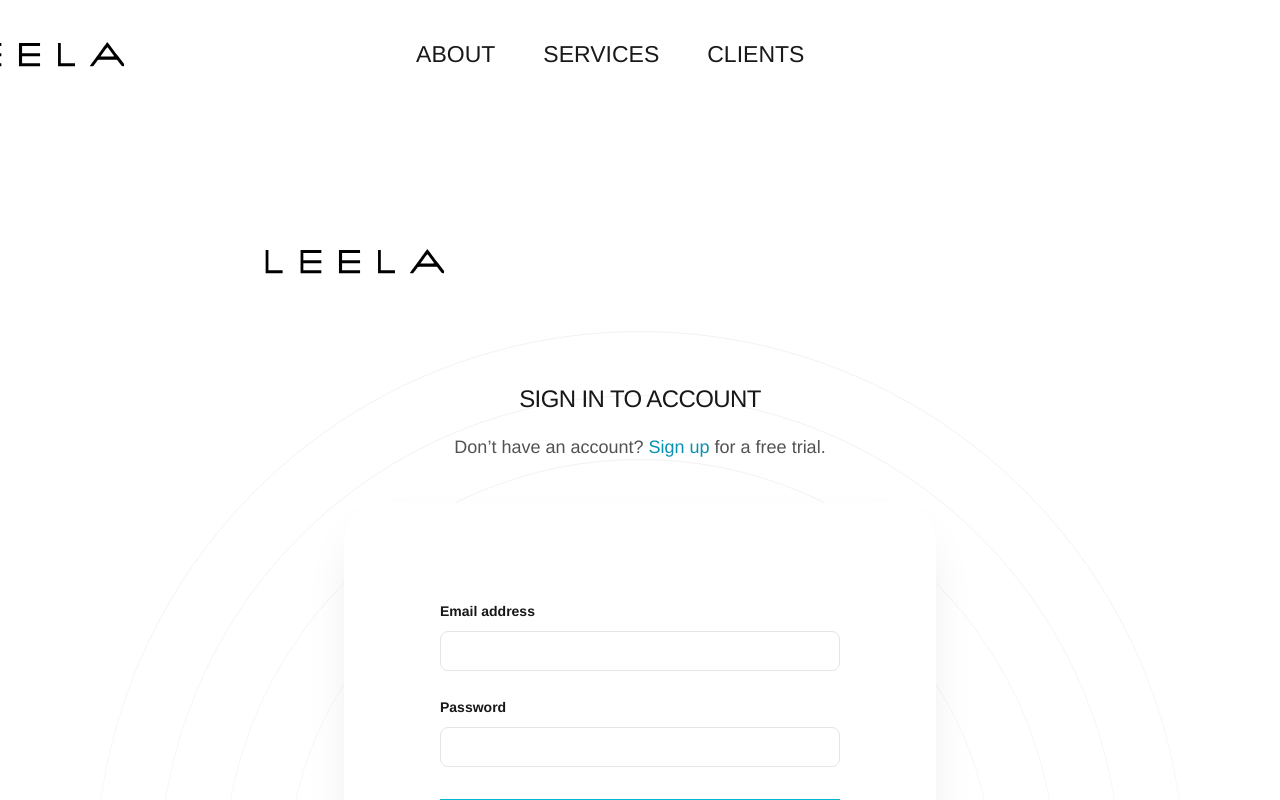
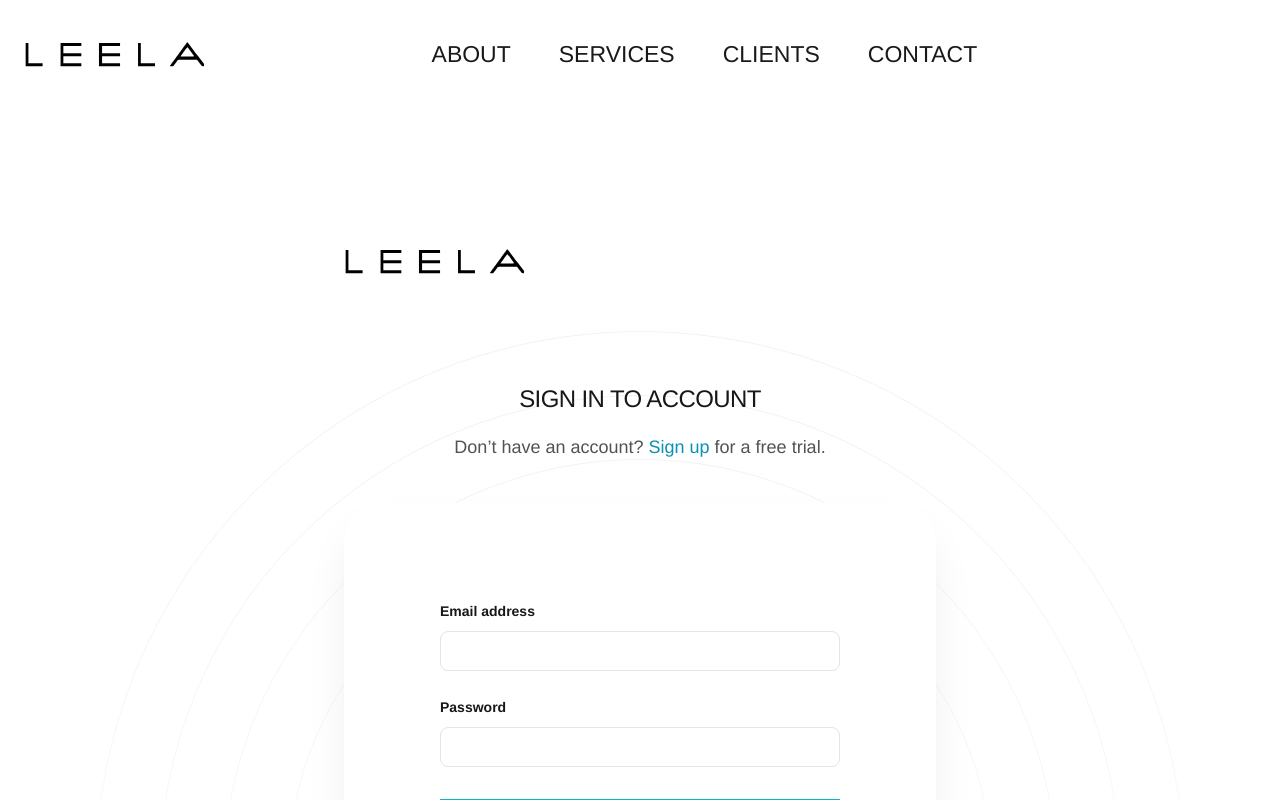
Before and after one commit to Naser2/leela, a Next.js app: page /login in a window 1280 px wide. Shown: the top 800 px of the page. Built offline with nearby package versions, Linux system fonts and the light colour scheme.

Commit message:
Desktop Nav Done

```diff
--- a/src/components/Header.jsx
+++ b/src/components/Header.jsx
@@ -118,7 +118,7 @@ export function Header() {
             >
               <Logo />
             </Link>
-            <div className="mx-[40%] hidden items-center justify-center lg:flex lg:gap-10">
+            <div className="mx-[20%] hidden items-center justify-center lg:flex lg:gap-10">
               <NavLinks />
             </div>
           </div>
--- a/src/components/Logo.jsx
+++ b/src/components/Logo.jsx
@@ -33,7 +33,7 @@ export function Logo(props) {
       // viewBox="0 0 534.000000 83.000000"
       viewBox="0 0 20 160"
       // className="mt-6 h-[41.5000000pt] w-[267.000000pt] lg:mt-10 lg:h-[83.000000pt] lg:w-[534.000000pt]"
-      className="mt-20 -ml-44 h-[41.5000000pt] w-[267.000000pt] underline md:mt-6 lg:-ml-64"
+      className="mt-20 -ml-44 h-[41.5000000pt] w-[267.000000pt] underline md:mt-6 "
       preserveAspectRatio="xMidYMid meet"
     >
       <g
--- a/src/components/NavLinks.jsx
+++ b/src/components/NavLinks.jsx
@@ -11,6 +11,7 @@ export function NavLinks() {
     ['About', '/about'],
     ['Services', '/services'],
     ['Clients', '/#clients'],
+    ['Contact', '/contact'],
     // ['Pricing', '#pricing'],
     // ['Contact', '/#contact'],
   ].map(([label, href], index) => (
```
